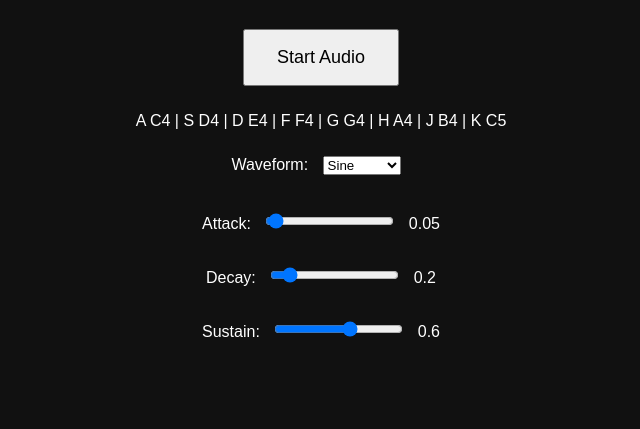
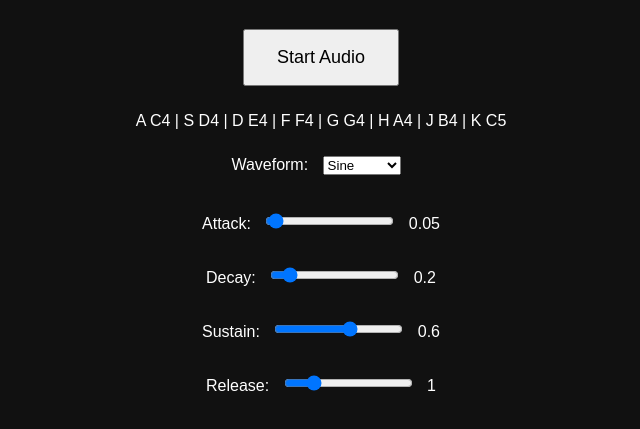
Before and after one commit to mymlogicofficial-collab/synth_instrument_studiov1, a plain HTML site: page index.html in a window 1280 px wide. Shown: the part 169-598 px from the top of the page, without its empty margins (319-959 px from the left). Drawn offline with nearby package versions, Linux system fonts and the light colour scheme.

Commit message:
TASK-0004 release control verified

```diff
--- a/app.js
+++ b/app.js
@@ -12,6 +12,9 @@ const decayValue = document.getElementById("decayValue");
 const sustainSlider = document.getElementById("sustain");
 const sustainValue = document.getElementById("sustainValue");
 
+const releaseSlider = document.getElementById("release");
+const releaseValue = document.getElementById("releaseValue");
+
 startBtn.addEventListener("click", async function () {
 
     await Tone.start();
@@ -24,7 +27,7 @@ startBtn.addEventListener("click", async function () {
         attack: Number(attackSlider.value),
         decay: Number(decaySlider.value),
         sustain: Number(sustainSlider.value),
-        release: 1
+        release: Number(releaseSlider.value)
     }
 }).toDestination();
 
@@ -66,3 +69,7 @@ decaySlider.addEventListener("input", () => {
 sustainSlider.addEventListener("input", () => {
     sustainValue.textContent = sustainSlider.value;
 });
+
+releaseSlider.addEventListener("input", () => {
+    releaseValue.textContent = releaseSlider.value;
+});
--- a/index.html
+++ b/index.html
@@ -80,6 +80,21 @@ K C5
 
 <span id="sustainValue">0.6</span>
 
+<br><br>
+
+<label>Release:</label>
+
+<input
+    id="release"
+    type="range"
+    min="0"
+    max="5"
+    step="0.01"
+    value="1"
+>
+
+<span id="releaseValue">1</span>
+
 
     <script src="app.js"></script>
 
```
